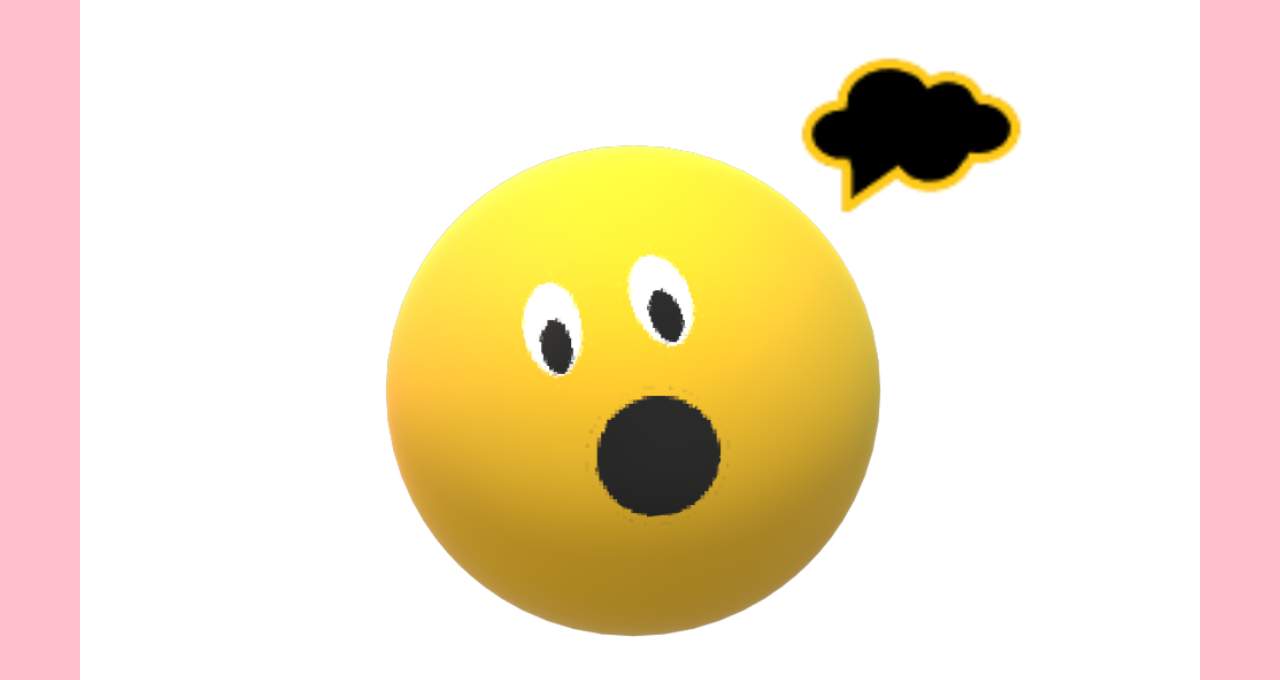
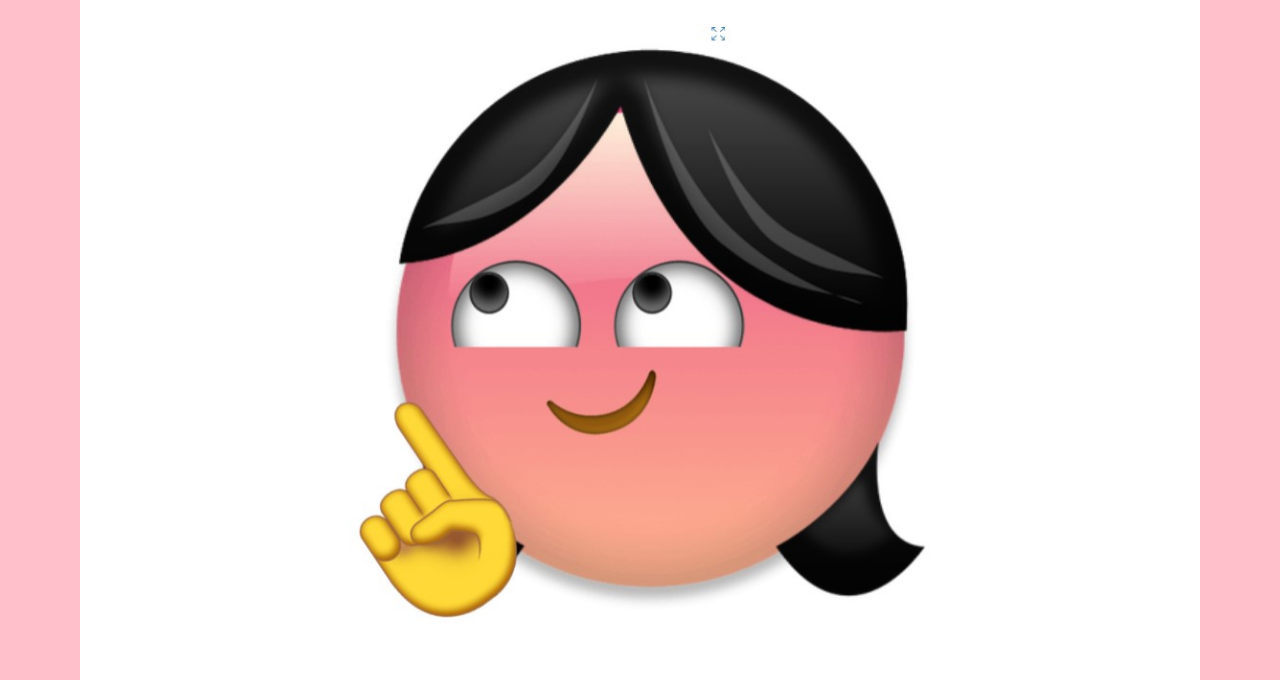
Before and after one commit to sury97/UX-1, a plain HTML site: page index.html in a window 1280 px wide. Shown: the part 598-1278 px from the top of the page. Drawn offline with Linux system fonts and the light colour scheme.

Commit message:
Update index.html

```diff
--- a/index.html
+++ b/index.html
@@ -78,7 +78,7 @@ body{border:80px solid pink;
    </p>
 
 <h2>1. Reasons</h2>
-  <img src="7.png">
+  <img src="9.jpg">
   <p>During the last ten years, Korea has become one of the most popular destinations for international students studying in Asia. It is attractive, trendy, and has a lot for a newcomer to indulge in and explore.
 
 There are also a lot of practical factors that make studying in Korea a great choice: living costs are cheaper than in many other developed countries, the tuition fees are reasonable and affordable. With its economic and political upheaval, modernized Korea is famous for its good quality of education and a high standard of health care. It is a safe and secure country with good travel connections to neighboring countries. Trips to China, Japan, and the rest of Asia on weekends or holidays add more perspective to the experience of living and studying in Korea. </p>
```
